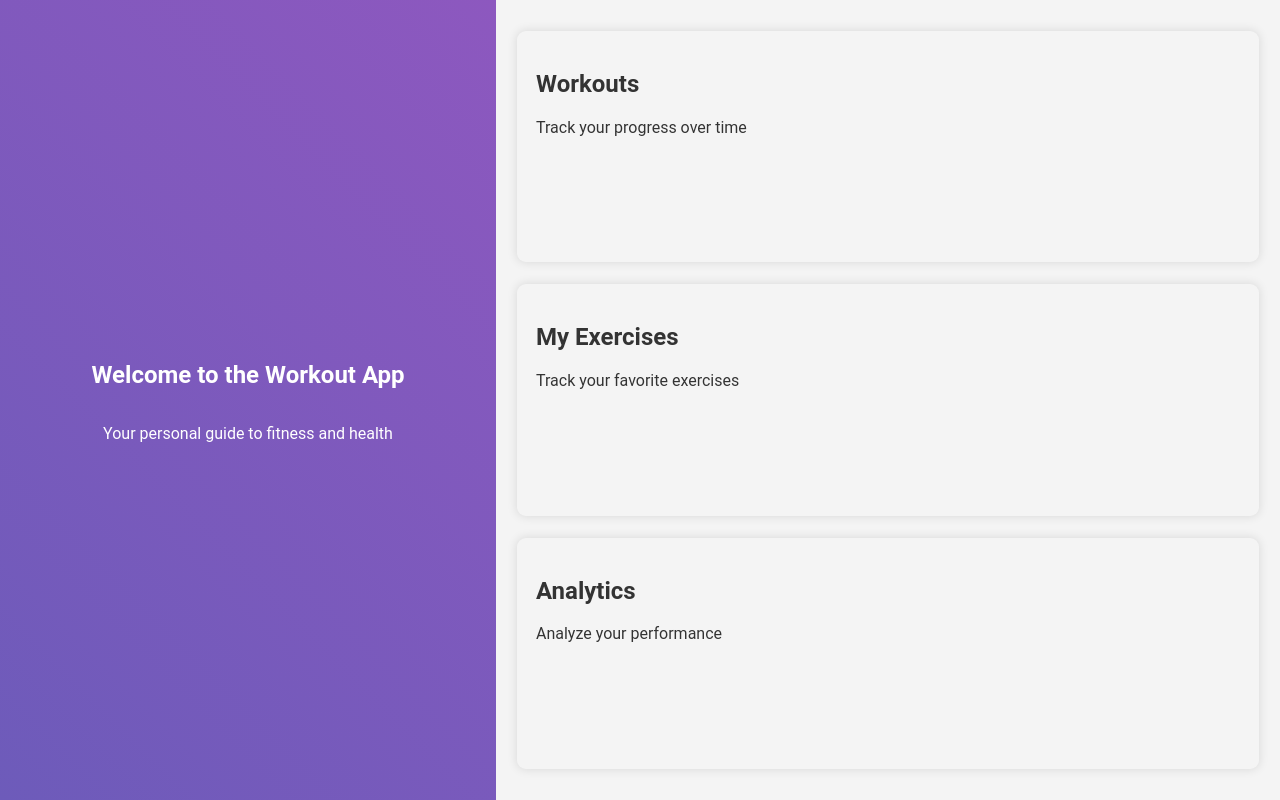
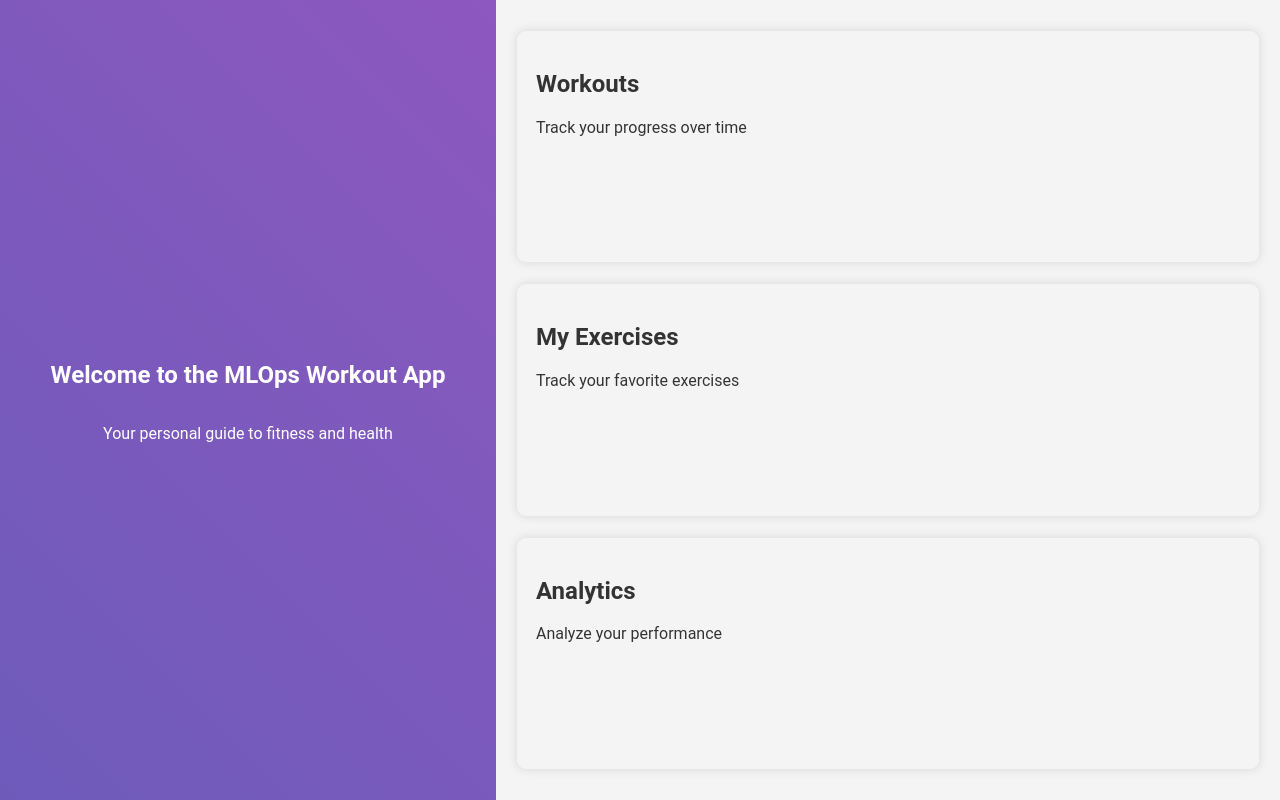
Before and after one commit to gabgrge/mlops-workout, a Flask app: page / in a window 1280 px wide. Run offline with Flask 3, Linux system fonts and the light colour scheme; parts of the project's set-up code (start-up, migrations or seed data) failed here and were passed over.

Commit message:
Fixing Merging Issues

```diff
--- a/src/app/templates/analytics.html
+++ b/src/app/templates/analytics.html
@@ -3,7 +3,7 @@
 <head>
     <meta charset="UTF-8">
     <meta name="viewport" content="width=device-width, initial-scale=1.0">
-    <title>Analytics | Workout App</title>
+    <title>Analytics | MLOps Workout</title>
     <link rel="stylesheet" type="text/css" href="{{ url_for('static', filename='styles.css') }}">
     <script src="https://ajax.googleapis.com/ajax/libs/jquery/3.5.1/jquery.min.js"></script>
 </head>
--- a/src/app/templates/index.html
+++ b/src/app/templates/index.html
@@ -3,13 +3,13 @@
 <head>
     <meta charset="UTF-8">
     <meta name="viewport" content="width=device-width, initial-scale=1.0">
-    <title>MLOps</title>
+    <title>MLOps Workout</title>
     <link rel="stylesheet" type="text/css" href="{{ url_for('static', filename='index.css') }}">
 </head>
 <body>
     <main class="main-content">
         <section class="hero">
-            <h1 class="hero-title">Welcome to the Workout App</h1>
+            <h1 class="hero-title">Welcome to the MLOps Workout App</h1>
             <p class="hero-description">Your personal guide to fitness and health</p>
         </section>
         <section class="features">
--- a/src/app/templates/my-exercises.html
+++ b/src/app/templates/my-exercises.html
@@ -3,7 +3,7 @@
 <head>
     <meta charset="UTF-8">
     <meta name="viewport" content="width=device-width, initial-scale=1.0">
-    <title>My Exercises | Workout App</title>
+    <title>My Exercises | MLOps Workout</title>
     <link rel="stylesheet" type="text/css" href="{{ url_for('static', filename='styles.css') }}">
     <script src="https://ajax.googleapis.com/ajax/libs/jquery/3.5.1/jquery.min.js"></script>
 </head>
--- a/src/app/templates/workouts.html
+++ b/src/app/templates/workouts.html
@@ -3,7 +3,7 @@
 <head>
     <meta charset="UTF-8">
     <meta name="viewport" content="width=device-width, initial-scale=1.0">
-    <title>Workouts | Workout App</title>
+    <title>Workouts | MLOps Workout</title>
     <link rel="stylesheet" type="text/css" href="{{ url_for('static', filename='styles.css') }}">
     <script src="https://ajax.googleapis.com/ajax/libs/jquery/3.5.1/jquery.min.js"></script>
 </head>
```
Also changed, not shown: 1 other file.
